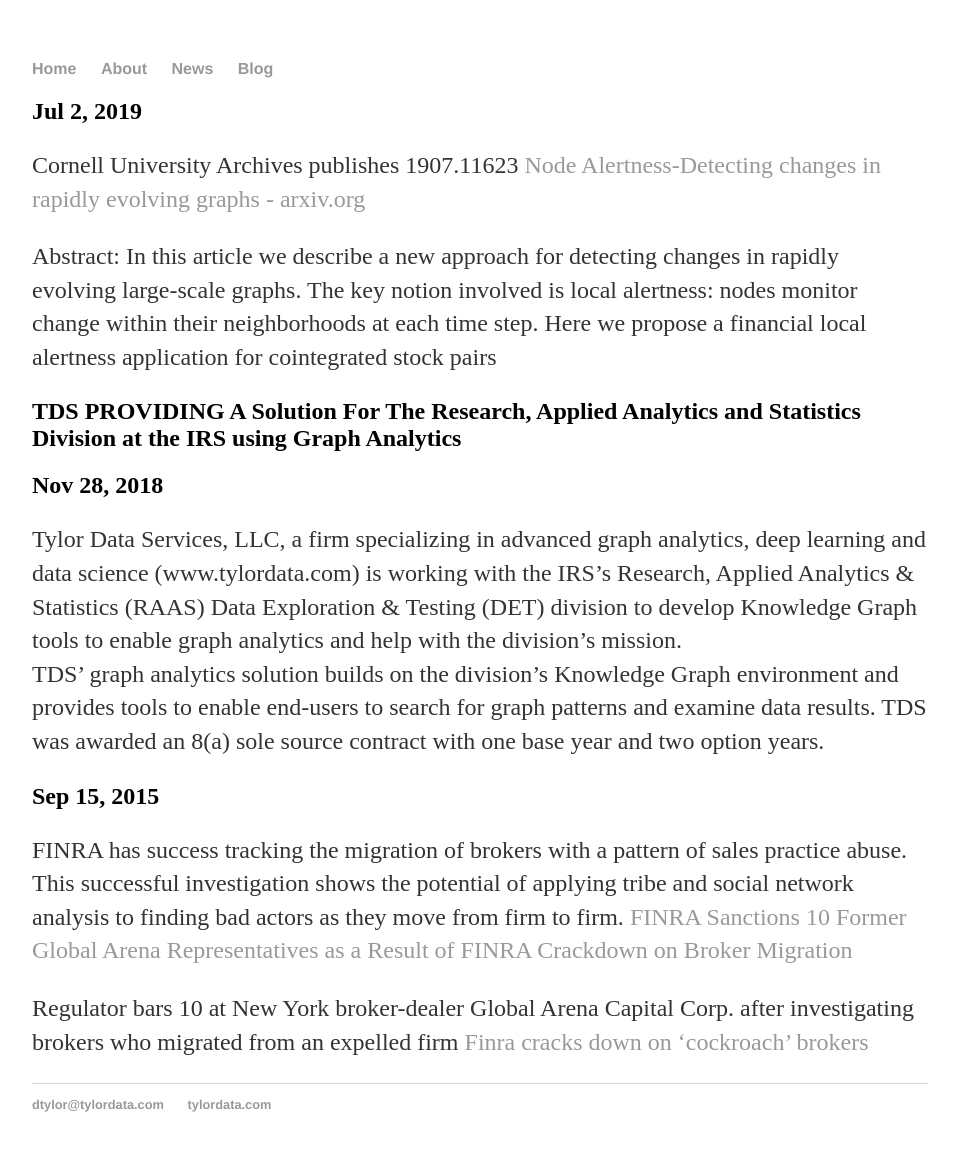
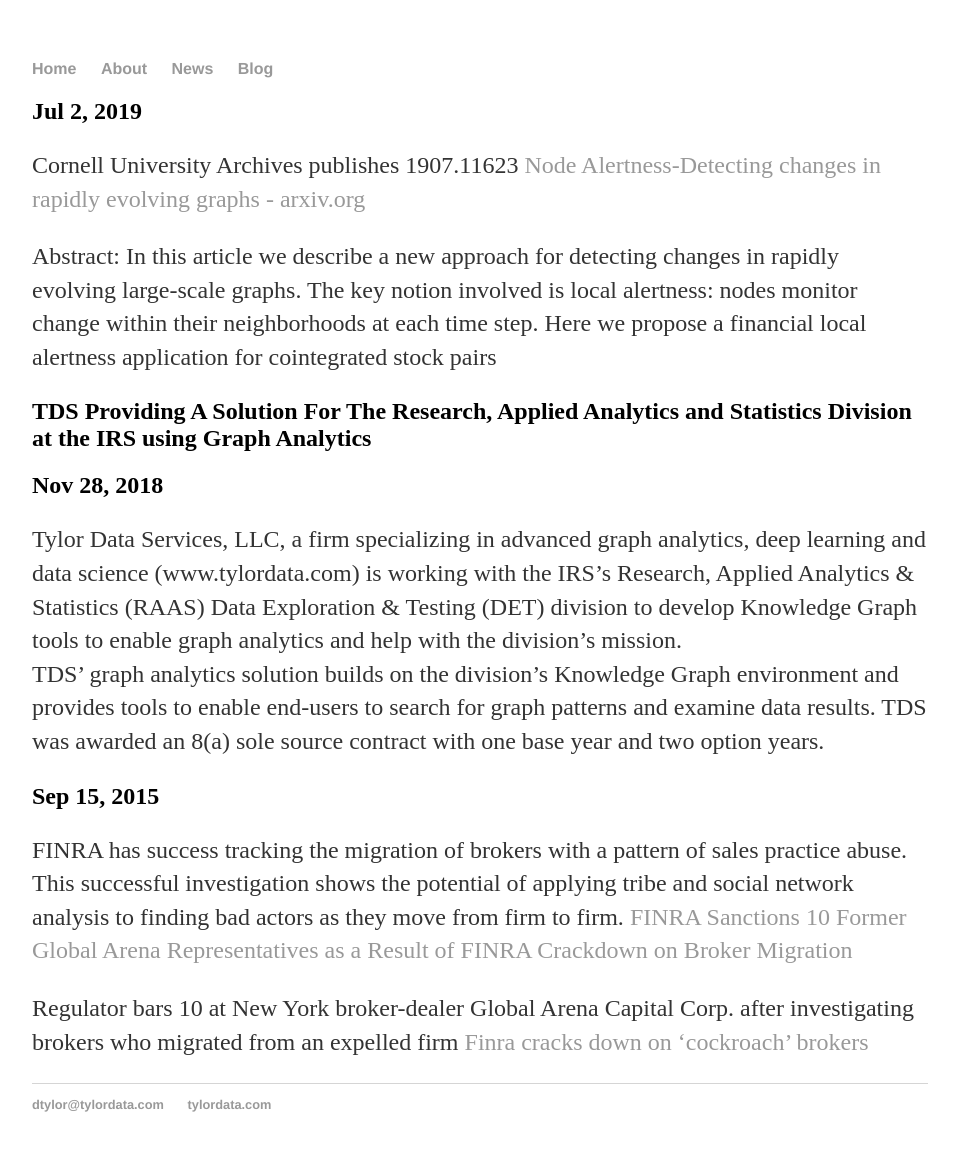
Before and after one commit to dtylor/dtylor.github.io, a Jekyll site: the page built from news.md, in a window 1280 px wide. Shown: the whole page, without its empty margins (160-1119 px from the left). Built offline with Jekyll 4.4.1, drawn with Linux system fonts in a browser that asks for light colours.

Commit message:
Update news.md

```diff
--- a/news.md
+++ b/news.md
@@ -10,7 +10,7 @@
 The key notion involved is local alertness: nodes monitor change within their neighborhoods at each time step.
 Here we propose a financial local alertness application for cointegrated stock pairs
 
-## TDS PROVIDING A Solution For The Research, Applied Analytics and Statistics Division at the IRS using Graph Analytics
+## TDS Providing A Solution For The Research, Applied Analytics and Statistics Division at the IRS using Graph Analytics
 ## Nov 28, 2018
 Tylor Data Services, LLC, a firm specializing in advanced graph analytics, deep learning and data science (www.tylordata.com) is working with the IRS’s Research, Applied Analytics & Statistics (RAAS) Data Exploration & Testing (DET) division to develop Knowledge Graph tools to enable graph analytics and help with the division’s mission.
 TDS’ graph analytics solution builds on the division’s Knowledge Graph environment and provides tools to enable end-users to search for graph patterns and examine data results.  TDS was awarded an 8(a) sole source contract with one base year and two option years.
```
